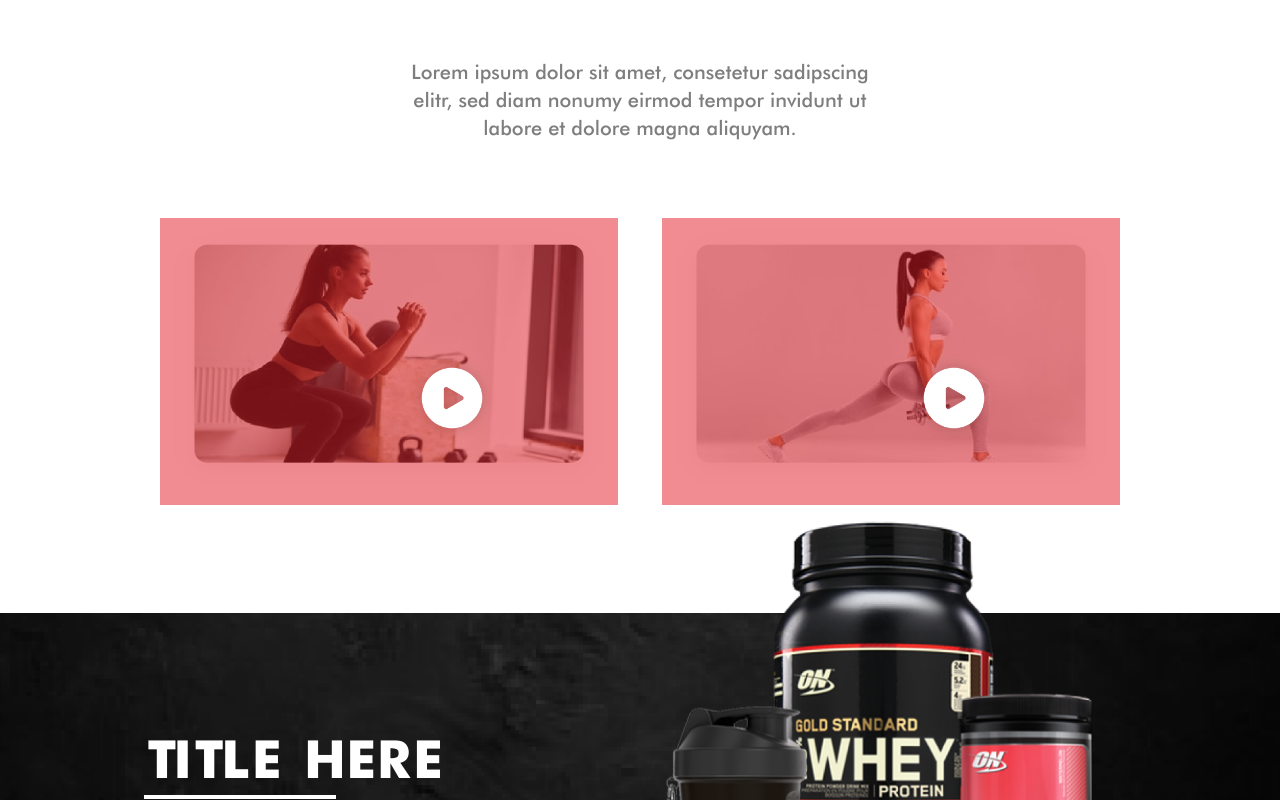
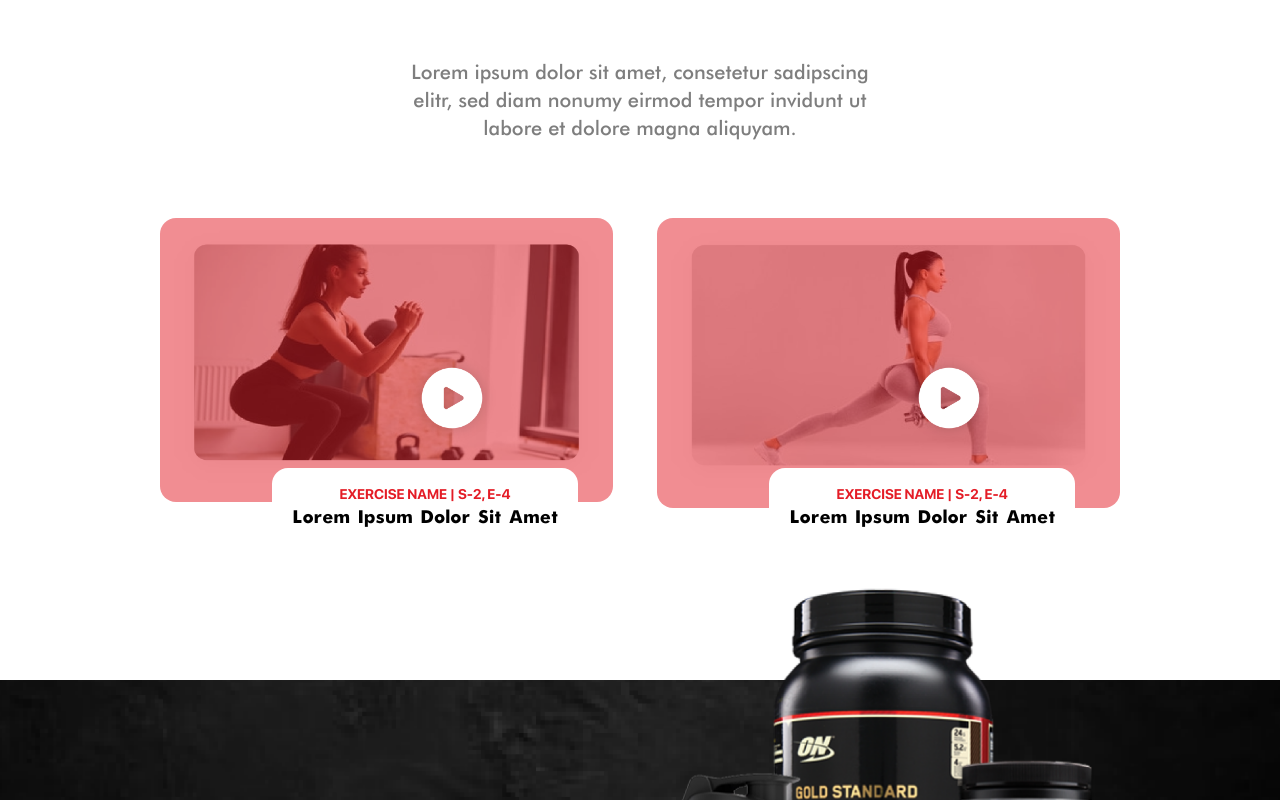
Before and after one commit to Kolawole26/thestartupintern-final, a Next.js app: page / in a window 1280 px wide. Shown: the part 5010-5810 px from the top of the page. Built offline with nearby package versions, Linux system fonts and the light colour scheme.

Commit message:
second commit

```diff
--- a/components/Protein.js
+++ b/components/Protein.js
@@ -39,7 +39,7 @@ function Protein() {
                         </div>
                     </div>
                 </div>
-                <p className=" lg:block hidden stk lg:tracking-s-23 tracking-widest font-SF-Bold lg:text-123 text-white rotate-m90 absolute lg:left-m280 lg:top-44">PROTEIN</p>
+                <p className=" lg:block hidden stk lg:tracking-s-23 tracking-widest font-SF-Bold lg:text-123 text-white rotate-m90 absolute lg:left-m280 lg:top-56">PROTEIN</p>
             </div>
         </div>
     </>
--- a/components/Video.js
+++ b/components/Video.js
@@ -61,7 +61,7 @@ function Video() {
             </div>
 
         </div>
-        <div className=" lg:pt-580 pb-4 text-center">
+        <div className=" lg:pt-580 pb-10 text-center lg:pb-20">
             <div className="md:px-40 px-7 max-w-821 mx-auto">
                 <div className=''>
                     <h1 className=' stk font-SF-Bold md:text-80 text-33 text-white'>VIDEOS</h1>
@@ -73,27 +73,37 @@ function Video() {
                 </p>
             </div>
             <div className=" lg:flex md:px-40 px-7 py-3 ">
-
-                    <div className="  inset-0  relative overflow-hidden lg:mr-11 lg:mb-0 mb-6">
+                    <div className="relative">
+                    <div className="  inset-0  relative overflow-hidden lg:mr-11 lg:mb-0 mb-12">
                         <Image src="/assets/gym-lady1.png" width={592} height={363}/>
 
-                        <div className=" absolute bg-menu-bg inset-0 opacity-50 "></div>
-                        <div className=" absolute lg:left-60 lg:top-32 top-11 md:top-20 md:left-54 left-28 w-16 h-16 md:w-104 md:h-104 mx-auto">
-                            <Image src="/assets/play-2.png" width={104} height={104}/>
-                        </div>
-                    </div>
-
-
-                    <div className=" inset-0  relative overflow-hidden ">
-                        <Image src="/assets/gym-lady2.png" width={592} height={363}/>
-                        <div className=" absolute bg-menu-bg inset-0 opacity-50 "></div>
-
-                        <div className=" absolute lg:left-60 lg:top-32 top-11 md:top-20 md:left-54 left-28 w-16 h-16 md:w-104 md:h-104 mx-auto">
+                        <div className=" absolute bg-menu-bg inset-0 opacity-50 rounded-2xl"></div>
+                        <div className=" absolute lg:left-60 lg:top-32 top-12 md:top-20 md:left-54 left-32 w-16 h-16 md:w-104 md:h-104 mx-auto">
                             <Image src="/assets/play-2.png" width={104} height={104}/>
                         </div>
 
                     </div>
+                        <div className=" bg-white absolute lg:bottom-m40 bottom-m40 md:left-16 left-4 lg:left-28 md:px-5 px-2 md:py-4 py-2 rounded-t-2xl">
+                            <p className=" font-SF-Bold md:text-sm text-xs text-menu-bg">EXERCISE NAME | S-2, E-4</p>
+                            <h4 className=" font-Futura md:text-xl text-base text-black">Lorem Ipsum Dolor Sit Amet</h4>
+                        </div >
+                    </div>
 
+                <div className="relative">
+                    <div className=" inset-0  relative overflow-hidden ">
+                        <Image src="/assets/gym-lady2.png" width={592} height={363}/>
+                        <div className=" absolute bg-menu-bg inset-0 opacity-50 rounded-2xl"></div>
+
+                        <div className=" absolute lg:left-60 lg:top-32 top-12 md:top-20 md:left-54 left-32 w-16 h-16 md:w-104 md:h-104 mx-auto">
+                            <Image src="/assets/play-2.png" width={104} height={104}/>
+                        </div>
+
+                    </div>
+                        <div className=" bg-white absolute lg:bottom-m40 bottom-m40 md:left-16 left-4 lg:left-28 md:px-5 px-2 md:py-4 py-2 rounded-t-2xl">
+                            <p className=" font-SF-Bold md:text-sm text-xs text-menu-bg">EXERCISE NAME | S-2, E-4</p>
+                            <h4 className=" font-Futura md:text-xl text-base text-black">Lorem Ipsum Dolor Sit Amet</h4>
+                        </div >
+                </div>
 
             </div>
         </div>
--- a/package.json
+++ b/package.json
@@ -19,7 +19,6 @@
     "@mui/material": "^5.4.1",
     "autoprefixer": "^10.4.2",
     "next": "12.0.10",
-    "next-on-netlify": "^3.0.1",
     "postcss": "^8.4.6",
     "react": "17.0.2",
     "react-dom": "17.0.2",
--- a/tailwind.config.js
+++ b/tailwind.config.js
@@ -75,6 +75,9 @@ module.exports = {
       },
 
       spacing: {
+        'm30': '-30px',
+        'm35': '-35px',
+        'm40': '-40px',
         'm120': '-120px',
         'm170': '-170px',
         'm280': '-280px',
```
